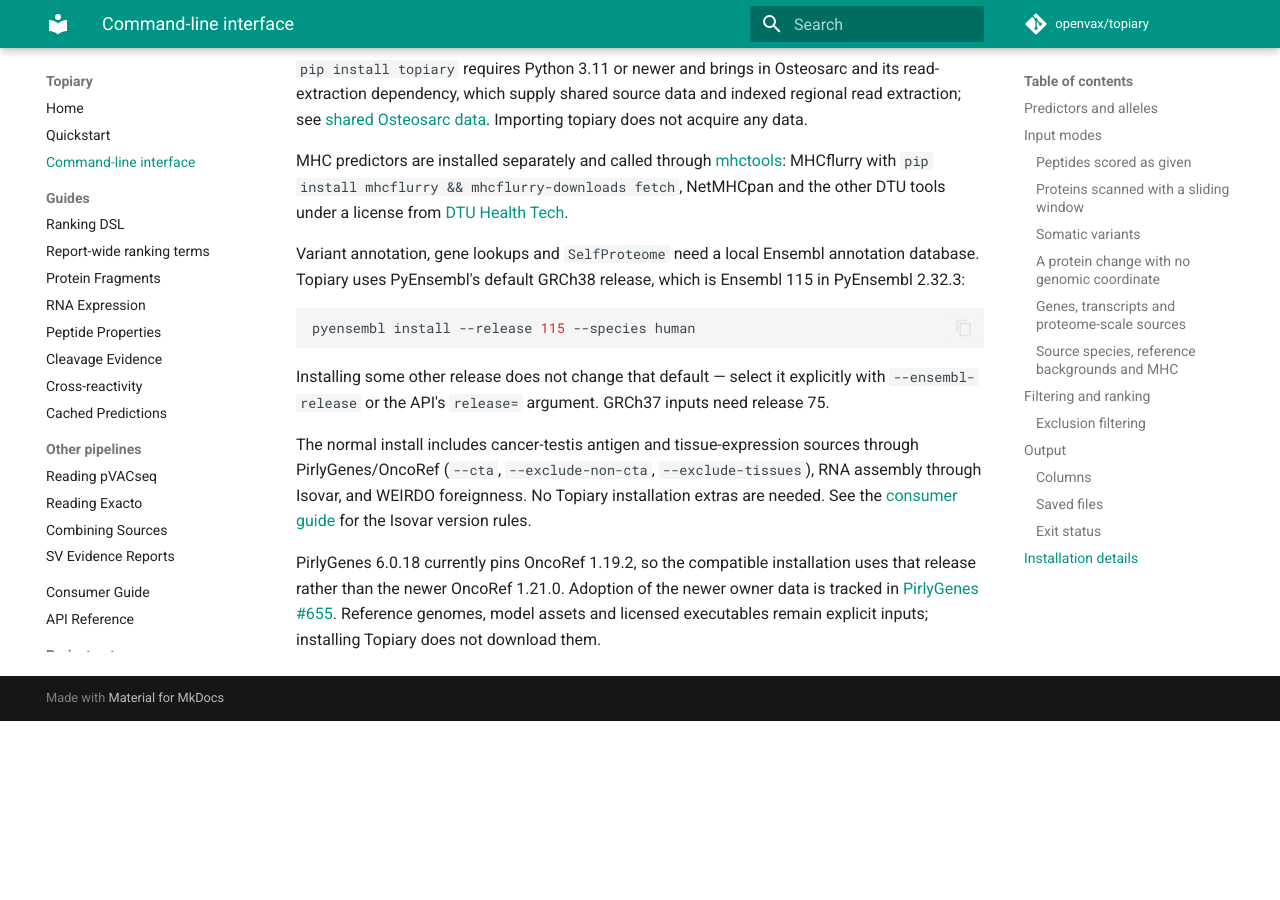
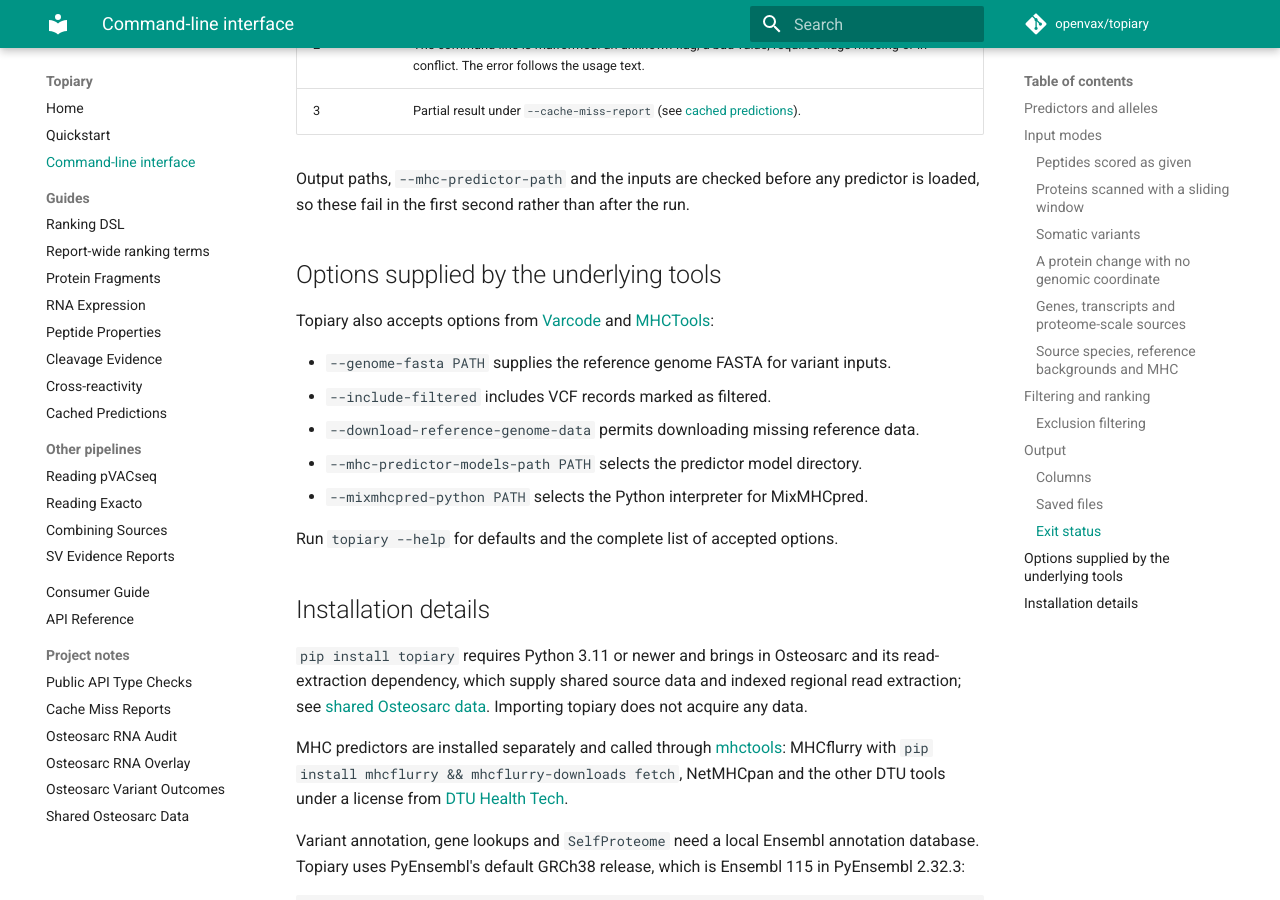
Before and after one commit to openvax/topiary, an MkDocs documentation site: the page built from docs/cli.md, in a window 1280 px wide and 900 px high, scrolled down 8355 px. Built offline with MkDocs 1.6.1 and Material for MkDocs 9.7.7, drawn with Linux system fonts in a browser that asks for light colours; comment, search, counter and statistics services are not loaded; before the commit the page ends 9076 px from its top, so only the background shows below that; some of the changed text lies outside the part shown.

Commit message:
Document current CLI inputs and filter composition (5.113.2)

````diff
--- a/docs/cli.md
+++ b/docs/cli.md
@@ -45,8 +45,10 @@ and bash under `failglob`) reject the command before topiary sees it.
 The historical `*-iedb` names run installed tools locally and have no HTTP
 fallback. See [MHCTools' compatibility-wrapper requirements](https://openvax.github.io/mhctools/predictors/binding/#compatibility-names-for-the-old-iedb-predictors).
 
+Alternatively, use `--mhc-alleles-file alleles.txt` with one allele per line.
+
 Peptide lengths for sliding-window scans come from the predictor unless you set
-them: `--mhc-epitope-lengths 8,9,10,11`.
+them: `--mhc-peptide-lengths 8,9,10,11`.
 
 ## Input modes
 
@@ -73,6 +75,9 @@ topiary \
   --output-csv results.csv
 ```
 
+`--sequence-csv proteins.csv` accepts a `sequence` column and an optional
+`name` column, with the same sliding-window behavior as `--fasta`.
+
 Restrict the scan to parts of each sequence with `--regions NAME:START-END`
 (0-indexed, half-open):
 
@@ -95,7 +100,8 @@ topiary \
 
 `--maf`, `--variant` and `--json-variants` take the same pipeline from other
 variant formats. [RNA expression](expression.md) can annotate and filter these
-rows.
+rows. Use `--padding-around-mutation N` to include N extra amino acids on
+each side of a mutation; by default padding follows the selected peptide lengths.
 
 ### A protein change with no genomic coordinate
 
@@ -269,7 +275,13 @@ topiary \
 ```
 
 `--ic50-cutoff`, `--percentile-cutoff` and `--presentation-cutoff` are shorthand
-for the common single-threshold filters. For variant runs, `--predict-wt` scores
+for the common single-threshold filters. Multiple cutoffs combine with OR by
+default (`--filter-logic any`): `--ic50-cutoff 500 --percentile-cutoff 2` keeps
+a prediction passing either cutoff. Add `--filter-logic all` to require every
+cutoff. An explicit `--filter-by` expression replaces the cutoff shorthands;
+its own Boolean operators determine the filter.
+
+For variant runs, `--predict-wt` scores
 each wildtype peptide too, which is what `wt.*` reads:
 
 ```bash
@@ -376,6 +388,20 @@ Output paths, `--mhc-predictor-path` and the inputs are checked before any
 predictor is loaded, so these fail in the first second rather than after the
 run.
 
+## Options supplied by the underlying tools
+
+Topiary also accepts options from
+[Varcode](https://openvax.github.io/varcode/) and
+[MHCTools](https://openvax.github.io/mhctools/):
+
+- `--genome-fasta PATH` supplies the reference genome FASTA for variant inputs.
+- `--include-filtered` includes VCF records marked as filtered.
+- `--download-reference-genome-data` permits downloading missing reference data.
+- `--mhc-predictor-models-path PATH` selects the predictor model directory.
+- `--mixmhcpred-python PATH` selects the Python interpreter for MixMHCpred.
+
+Run `topiary --help` for defaults and the complete list of accepted options.
+
 ## Installation details
 
 `pip install topiary` requires Python 3.11 or newer and brings in Osteosarc and
--- a/topiary/__init__.py
+++ b/topiary/__init__.py
@@ -247,7 +247,7 @@ from .amino_acids import (
     encode_amino_acids,
 )
 
-__version__ = "5.113.1"
+__version__ = "5.113.2"
 
 __all__ = [
     "best_protein_transcript",
````
Also changed, not shown: CHANGELOG.md (+6 -0 lines).
